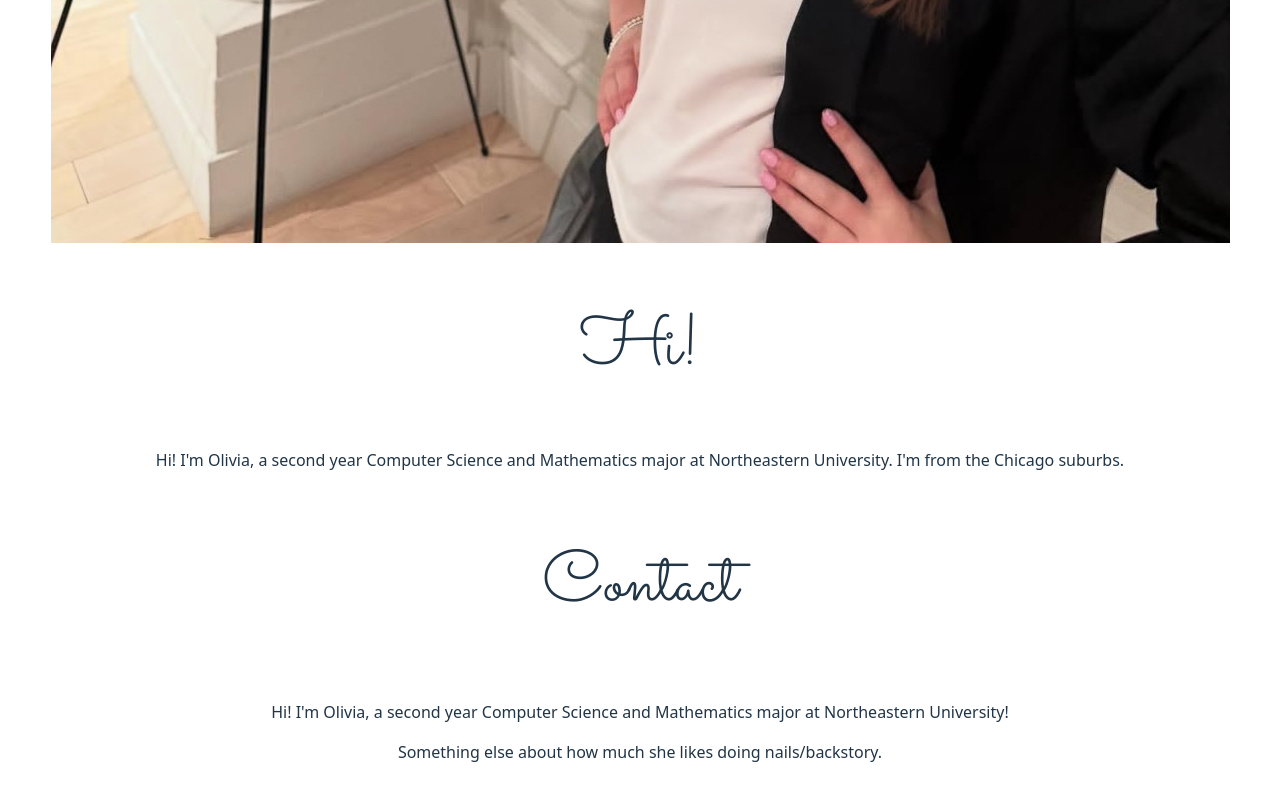
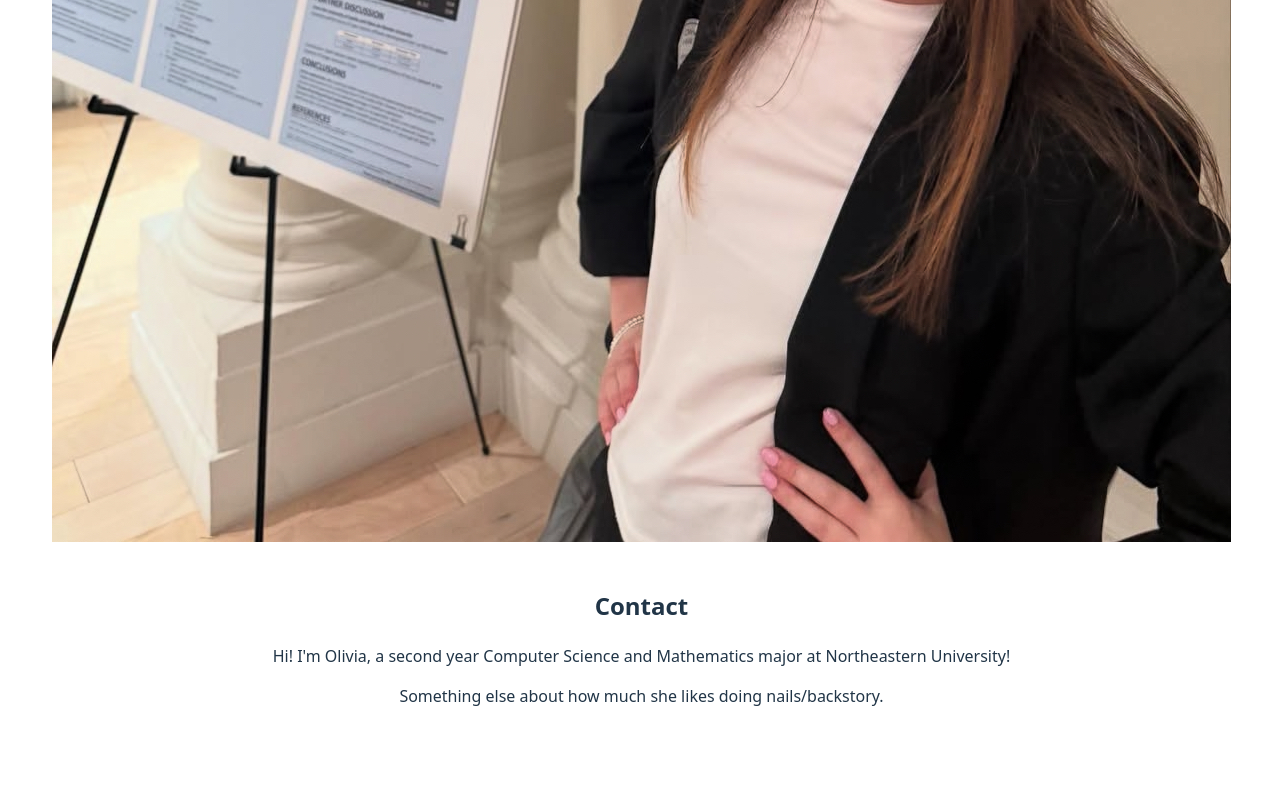
Before and after one commit to hill-ol/personal-website-vercel, a React (Vite) app: page / in a window 1280 px wide. Shown: the part 1248-2048 px from the top of the page. After the commit the page ends 2004 px from the top, so only its background shows below. Built offline with nearby package versions, Linux system fonts and the light colour scheme.

Commit message:
container flex

```diff
--- a/src/components/About.tsx
+++ b/src/components/About.tsx
@@ -1,14 +1,18 @@
 export default function About() {
     return (
         <section id="about" className="about-section">
+            <div className="about-flex-container">
                 <div className="about-container">
-                <img src="/about-me.jpg" alt="About Me" />
                     <h1 className="section-title">Hi!</h1>
                     <p className="about-text">
                         Hi! I'm Olivia, a second year Computer Science and Mathematics major at Northeastern University.
                         I'm from the Chicago suburbs.
                     </p>
                 </div>
+                <div className="about-image-container">
+                    <img src="/about-me.jpg" alt="About Me" />
+                </div>
+            </div>
         </section>
     );
 }
--- a/src/components/Contact.tsx
+++ b/src/components/Contact.tsx
@@ -2,7 +2,7 @@ export default function Contact() {
     return (
         <section id="contact" className="contact-section">
             <div className="contact-container">
-                <h2 className="section-title">Contact</h2>
+                <h2 className="contact-section-title">Contact</h2>
                 <p className="contact-text">
                     Hi! I'm Olivia, a second year Computer Science and Mathematics major at Northeastern University!
 
--- a/src/index.css
+++ b/src/index.css
@@ -69,9 +69,21 @@ button:focus-visible {
   }
 }
 
+.about-container-flex {
+  display: flex;
+  gap: 20px;
+}
+
+.about-container,
+.about-image-container {
+  flex: 1;
+  padding: 20px;
+}
+
 .section-title {
   font-family: 'Sacramento', cursive;
   font-size: 72px;
+  text-align: right;
 }
 
 .about-about-text {
```
Lines whose indentation alone changed are shown as unchanged.
